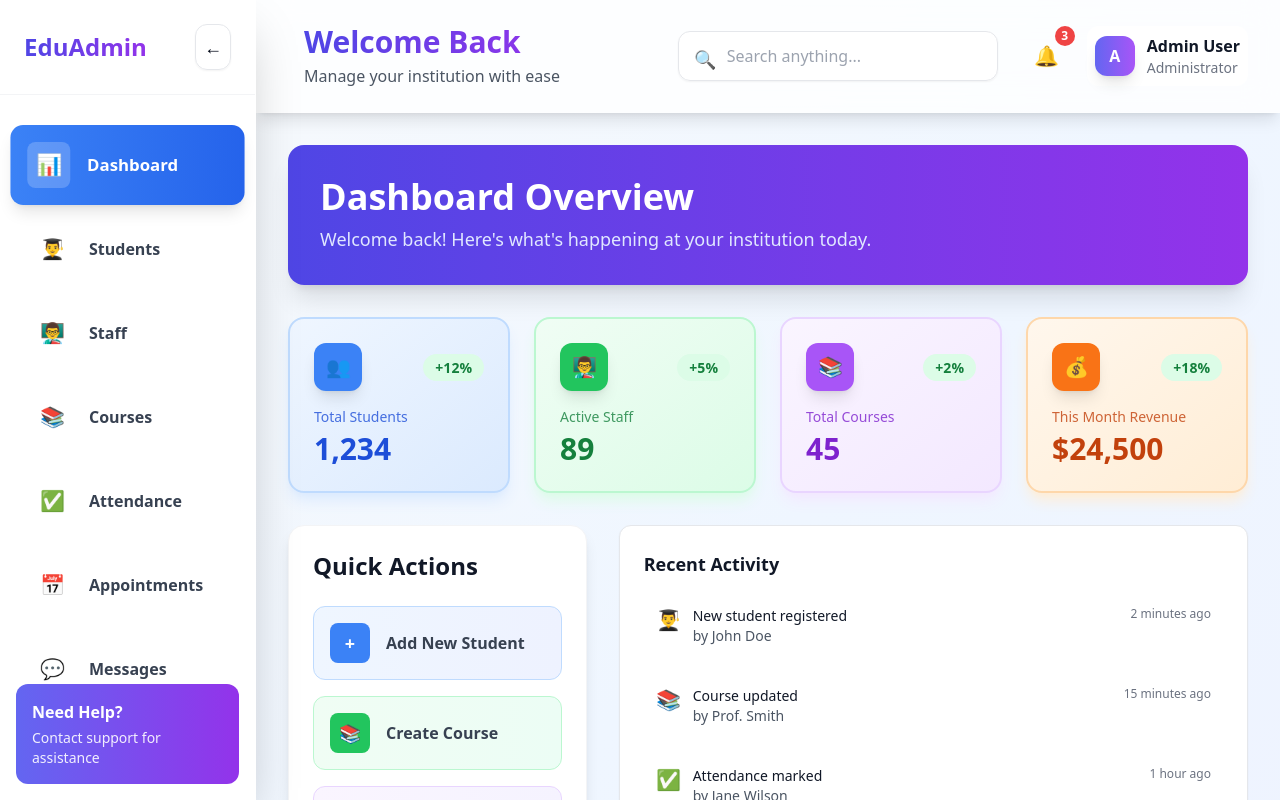
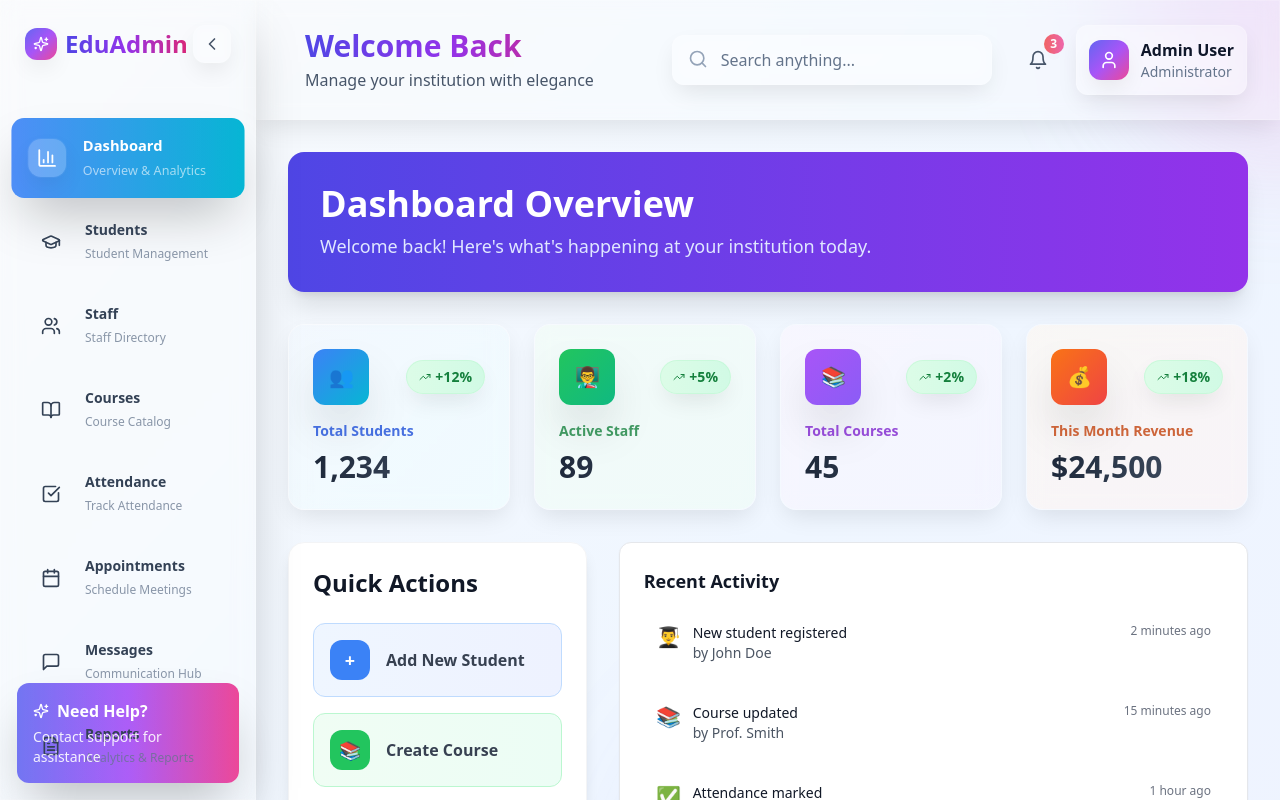
Before and after one commit to Abdisalamabdi303/elegant-dashboard-react, a React (Vite) app: page / in a window 1280 px wide. Shown: the top 800 px of the page. Built offline with nearby package versions, Linux system fonts and the light colour scheme.

Commit message:
Refactor: Improve design and aesthetics
- Enhanced the admin panel's visual appeal.
- Implemented a more professional theme with improved colors and icons.
- Applied aesthetic improvements across various components.

```diff
--- a/src/components/common/StatsCard.tsx
+++ b/src/components/common/StatsCard.tsx
@@ -1,5 +1,6 @@
 
 import React from 'react';
+import { TrendingUp, TrendingDown } from 'lucide-react';
 
 interface StatsCardProps {
   title: string;
@@ -10,17 +11,17 @@ interface StatsCardProps {
 
 export const StatsCard: React.FC<StatsCardProps> = ({ title, value, change, color }) => {
   const colorClasses = {
-    blue: 'bg-gradient-to-br from-blue-50 to-blue-100 text-blue-700 border-blue-200 shadow-blue-100',
-    green: 'bg-gradient-to-br from-green-50 to-green-100 text-green-700 border-green-200 shadow-green-100',
-    purple: 'bg-gradient-to-br from-purple-50 to-purple-100 text-purple-700 border-purple-200 shadow-purple-100',
-    orange: 'bg-gradient-to-br from-orange-50 to-orange-100 text-orange-700 border-orange-200 shadow-orange-100',
+    blue: 'from-blue-50 to-cyan-50 text-blue-700 border-blue-200/50',
+    green: 'from-green-50 to-emerald-50 text-green-700 border-green-200/50',
+    purple: 'from-purple-50 to-violet-50 text-purple-700 border-purple-200/50',
+    orange: 'from-orange-50 to-red-50 text-orange-700 border-orange-200/50',
   };
 
-  const iconClasses = {
-    blue: 'bg-blue-500',
-    green: 'bg-green-500',
-    purple: 'bg-purple-500',
-    orange: 'bg-orange-500',
+  const gradientClasses = {
+    blue: 'from-blue-500 to-cyan-500',
+    green: 'from-green-500 to-emerald-500',
+    purple: 'from-purple-500 to-violet-500',
+    orange: 'from-orange-500 to-red-500',
   };
 
   const icons = {
@@ -30,23 +31,39 @@ export const StatsCard: React.FC<StatsCardProps> = ({ title, value, change, colo
     orange: '💰',
   };
 
+  const isPositive = change.startsWith('+');
+
   return (
-    <div className={`p-6 rounded-2xl border-2 ${colorClasses[color]} hover:shadow-xl hover:scale-105 transition-all duration-300 shadow-lg`}>
+    <div className={`glass backdrop-blur-sm p-6 rounded-2xl border ${colorClasses[color]} hover:shadow-premium hover:scale-105 transition-all duration-300 shadow-premium-sm group relative overflow-hidden`}>
+      {/* Animated background gradient */}
+      <div className={`absolute inset-0 bg-gradient-to-br ${colorClasses[color]} opacity-50 group-hover:opacity-70 transition-opacity duration-300`}></div>
+
+      <div className="relative z-10">
         <div className="flex items-center justify-between mb-4">
-        <div className={`w-12 h-12 ${iconClasses[color]} rounded-xl flex items-center justify-center text-white text-xl shadow-lg`}>
+          <div className={`w-14 h-14 bg-gradient-to-br ${gradientClasses[color]} rounded-xl flex items-center justify-center text-white text-xl shadow-premium group-hover:scale-110 transition-transform duration-300`}>
             {icons[color]}
           </div>
           <div className="text-right">
-          <span className={`text-sm font-bold px-3 py-1 rounded-full ${
-            change.startsWith('+') ? 'bg-green-100 text-green-700' : 'bg-red-100 text-red-700'
-          }`}>
-            {change}
+            <span className={`text-sm font-bold px-3 py-1.5 rounded-full flex items-center space-x-1 ${
+              isPositive
+                ? 'bg-gradient-to-r from-green-100 to-emerald-100 text-green-700 border border-green-200/50'
+                : 'bg-gradient-to-r from-red-100 to-pink-100 text-red-700 border border-red-200/50'
+            } shadow-premium-sm`}>
+              {isPositive ? (
+                <TrendingUp className="w-3 h-3" />
+              ) : (
+                <TrendingDown className="w-3 h-3" />
+              )}
+              <span>{change}</span>
             </span>
           </div>
         </div>
         <div>
-        <p className="text-sm font-medium opacity-80 mb-1">{title}</p>
-        <p className="text-3xl font-bold">{value}</p>
+          <p className="text-sm font-semibold opacity-80 mb-2">{title}</p>
+          <p className="text-3xl font-bold bg-gradient-to-r from-slate-800 to-slate-600 bg-clip-text text-transparent">
+            {value}
+          </p>
+        </div>
       </div>
     </div>
   );
--- a/src/components/layout/AdminLayout.tsx
+++ b/src/components/layout/AdminLayout.tsx
@@ -11,8 +11,15 @@ export const AdminLayout: React.FC<AdminLayoutProps> = ({ children }) => {
   const [sidebarOpen, setSidebarOpen] = useState(true);
 
   return (
-    <div className="min-h-screen bg-gradient-to-br from-slate-50 via-blue-50 to-indigo-50">
-      <div className="flex">
+    <div className="min-h-screen bg-gradient-to-br from-slate-50 via-blue-50 to-indigo-50 relative overflow-hidden">
+      {/* Background decorative elements */}
+      <div className="absolute inset-0 overflow-hidden pointer-events-none">
+        <div className="absolute -top-40 -right-40 w-80 h-80 bg-gradient-to-br from-purple-400/20 to-pink-400/20 rounded-full blur-3xl animate-float"></div>
+        <div className="absolute -bottom-40 -left-40 w-80 h-80 bg-gradient-to-tr from-blue-400/20 to-cyan-400/20 rounded-full blur-3xl animate-float" style={{ animationDelay: '3s' }}></div>
+        <div className="absolute top-1/2 left-1/2 transform -translate-x-1/2 -translate-y-1/2 w-96 h-96 bg-gradient-to-r from-indigo-400/10 to-purple-400/10 rounded-full blur-3xl animate-float" style={{ animationDelay: '1.5s' }}></div>
+      </div>
+
+      <div className="flex relative z-10">
         <Sidebar isOpen={sidebarOpen} onToggle={() => setSidebarOpen(!sidebarOpen)} />
         <div className={`flex-1 transition-all duration-300 ${sidebarOpen ? 'ml-64' : 'ml-16'}`}>
           <Header onToggleSidebar={() => setSidebarOpen(!sidebarOpen)} />
--- a/src/components/layout/Header.tsx
+++ b/src/components/layout/Header.tsx
@@ -1,5 +1,6 @@
 
 import React from 'react';
+import { Search, Bell, User, Menu } from 'lucide-react';
 
 interface HeaderProps {
   onToggleSidebar: () => void;
@@ -7,20 +8,20 @@ interface HeaderProps {
 
 export const Header: React.FC<HeaderProps> = ({ onToggleSidebar }) => {
   return (
-    <header className="bg-white/80 backdrop-blur-lg shadow-lg border-b border-white/20 px-8 py-6 sticky top-0 z-30">
+    <header className="glass backdrop-blur-xl shadow-premium-sm border-b border-white/20 px-8 py-6 sticky top-0 z-30">
       <div className="flex items-center justify-between">
         <div className="flex items-center space-x-4">
           <button
             onClick={onToggleSidebar}
-            className="p-3 rounded-xl hover:bg-gray-100 transition-colors lg:hidden shadow-sm border border-gray-200"
+            className="p-3 rounded-xl hover:bg-white/20 transition-all duration-300 lg:hidden shadow-premium-sm border border-white/10 backdrop-blur-sm"
           >
-            <span className="text-lg">☰</span>
+            <Menu className="w-5 h-5 text-slate-700" />
           </button>
           <div>
-            <h2 className="text-3xl font-bold bg-gradient-to-r from-indigo-600 to-purple-600 bg-clip-text text-transparent">
+            <h2 className="text-3xl font-bold bg-gradient-to-r from-indigo-600 via-purple-600 to-pink-600 bg-clip-text text-transparent">
               Welcome Back
             </h2>
-            <p className="text-gray-600 mt-1">Manage your institution with ease</p>
+            <p className="text-slate-600 mt-1 font-medium">Manage your institution with elegance</p>
           </div>
         </div>
 
@@ -29,26 +30,26 @@ export const Header: React.FC<HeaderProps> = ({ onToggleSidebar }) => {
             <input
               type="text"
               placeholder="Search anything..."
-              className="pl-12 pr-6 py-3 w-80 border border-gray-200 rounded-xl focus:ring-2 focus:ring-indigo-500 focus:border-transparent bg-white/70 backdrop-blur-sm shadow-sm transition-all"
+              className="pl-12 pr-6 py-3 w-80 border border-white/20 rounded-xl focus:ring-2 focus:ring-indigo-500/50 focus:border-indigo-500/50 glass backdrop-blur-sm shadow-premium-sm transition-all duration-300 placeholder-slate-500 font-medium"
             />
-            <span className="absolute left-4 top-3.5 text-gray-400 text-lg">🔍</span>
+            <Search className="absolute left-4 top-3.5 text-slate-400 w-5 h-5" />
           </div>
 
           <div className="flex items-center space-x-4">
-            <button className="relative p-3 rounded-xl hover:bg-gray-100 transition-colors">
-              <span className="text-xl">🔔</span>
-              <div className="absolute -top-1 -right-1 w-5 h-5 bg-red-500 rounded-full flex items-center justify-center text-white text-xs font-bold">
+            <button className="relative p-3 rounded-xl hover:bg-white/20 transition-all duration-300 group">
+              <Bell className="w-5 h-5 text-slate-600 group-hover:text-indigo-600 transition-colors" />
+              <div className="absolute -top-1 -right-1 w-5 h-5 bg-gradient-to-r from-red-500 to-pink-500 rounded-full flex items-center justify-center text-white text-xs font-bold shadow-premium-sm animate-glow">
                 3
               </div>
             </button>
 
-            <div className="flex items-center space-x-3 bg-white/70 backdrop-blur-sm rounded-xl p-2">
-              <div className="w-10 h-10 bg-gradient-to-r from-indigo-500 to-purple-500 rounded-xl flex items-center justify-center text-white font-bold shadow-lg">
-                A
+            <div className="flex items-center space-x-3 glass backdrop-blur-sm rounded-xl p-3 shadow-premium-sm border border-white/10">
+              <div className="w-10 h-10 bg-gradient-to-br from-indigo-500 via-purple-500 to-pink-500 rounded-xl flex items-center justify-center text-white font-bold shadow-premium-sm">
+                <User className="w-5 h-5" />
               </div>
               <div className="hidden md:block">
-                <span className="text-gray-900 font-semibold">Admin User</span>
-                <p className="text-gray-500 text-sm">Administrator</p>
+                <span className="text-slate-900 font-semibold">Admin User</span>
+                <p className="text-slate-500 text-sm font-medium">Administrator</p>
               </div>
             </div>
           </div>
--- a/src/components/layout/Sidebar.tsx
+++ b/src/components/layout/Sidebar.tsx
@@ -1,6 +1,19 @@
 
 import React from 'react';
 import { useNavigate, useLocation } from 'react-router-dom';
+import {
+  BarChart3,
+  GraduationCap,
+  Users,
+  BookOpen,
+  CheckSquare,
+  Calendar,
+  MessageSquare,
+  FileText,
+  ChevronLeft,
+  ChevronRight,
+  Sparkles
+} from 'lucide-react';
 
 interface SidebarProps {
   isOpen: boolean;
@@ -9,20 +22,69 @@ interface SidebarProps {
 
 interface NavItem {
   name: string;
-  icon: string;
+  icon: React.ComponentType<{ className?: string }>;
   path: string;
   gradient: string;
+  description: string;
 }
 
 const navItems: NavItem[] = [
-  { name: 'Dashboard', icon: '📊', path: '/', gradient: 'from-blue-500 to-blue-600' },
-  { name: 'Students', icon: '👨‍🎓', path: '/students', gradient: 'from-green-500 to-green-600' },
-  { name: 'Staff', icon: '👨‍🏫', path: '/staff', gradient: 'from-purple-500 to-purple-600' },
-  { name: 'Courses', icon: '📚', path: '/courses', gradient: 'from-orange-500 to-orange-600' },
-  { name: 'Attendance', icon: '✅', path: '/attendance', gradient: 'from-teal-500 to-teal-600' },
-  { name: 'Appointments', icon: '📅', path: '/appointments', gradient: 'from-pink-500 to-pink-600' },
-  { name: 'Messages', icon: '💬', path: '/messages', gradient: 'from-indigo-500 to-indigo-600' },
-  { name: 'Reports', icon: '📈', path: '/reports', gradient: 'from-red-500 to-red-600' },
+  {
+    name: 'Dashboard',
+    icon: BarChart3,
+    path: '/',
+    gradient: 'from-blue-500 to-cyan-500',
+    description: 'Overview & Analytics'
+  },
+  {
+    name: 'Students',
+    icon: GraduationCap,
+    path: '/students',
+    gradient: 'from-green-500 to-emerald-500',
+    description: 'Student Management'
+  },
+  {
+    name: 'Staff',
+    icon: Users,
+    path: '/staff',
+    gradient: 'from-purple-500 to-violet-500',
+    description: 'Staff Directory'
+  },
+  {
+    name: 'Courses',
+    icon: BookOpen,
+    path: '/courses',
+    gradient: 'from-orange-500 to-red-500',
+    description: 'Course Catalog'
+  },
+  {
+    name: 'Attendance',
+    icon: CheckSquare,
+    path: '/attendance',
+    gradient: 'from-teal-500 to-cyan-500',
+    description: 'Track Attendance'
+  },
+  {
+    name: 'Appointments',
+    icon: Calendar,
+    path: '/appointments',
+    gradient: 'from-pink-500 to-rose-500',
+    description: 'Schedule Meetings'
+  },
+  {
+    name: 'Messages',
+    icon: MessageSquare,
+    path: '/messages',
+    gradient: 'from-indigo-500 to-blue-500',
+    description: 'Communication Hub'
+  },
+  {
+    name: 'Reports',
+    icon: FileText,
+    path: '/reports',
+    gradient: 'from-red-500 to-pink-500',
+    description: 'Analytics & Reports'
+  },
 ];
 
 export const Sidebar: React.FC<SidebarProps> = ({ isOpen, onToggle }) => {
@@ -30,53 +92,83 @@ export const Sidebar: React.FC<SidebarProps> = ({ isOpen, onToggle }) => {
   const location = useLocation();
 
   return (
-    <div className={`fixed left-0 top-0 h-full bg-white/95 backdrop-blur-lg shadow-2xl transition-all duration-300 z-40 ${isOpen ? 'w-64' : 'w-16'} border-r border-white/20`}>
-      <div className="flex items-center justify-between p-6 border-b border-gray-100">
+    <div className={`fixed left-0 top-0 h-full glass backdrop-blur-xl shadow-premium transition-all duration-300 z-40 ${isOpen ? 'w-64' : 'w-16'} border-r border-white/20`}>
+      <div className="flex items-center justify-between p-6 border-b border-white/10">
         {isOpen && (
-          <h1 className="text-2xl font-bold bg-gradient-to-r from-indigo-600 to-purple-600 bg-clip-text text-transparent">
+          <div className="flex items-center space-x-2">
+            <div className="w-8 h-8 bg-gradient-to-br from-indigo-500 via-purple-500 to-pink-500 rounded-lg flex items-center justify-center shadow-premium-sm">
+              <Sparkles className="w-4 h-4 text-white" />
+            </div>
+            <h1 className="text-2xl font-bold bg-gradient-to-r from-indigo-600 via-purple-600 to-pink-600 bg-clip-text text-transparent">
               EduAdmin
             </h1>
+          </div>
         )}
         <button
           onClick={onToggle}
-          className="p-2 rounded-xl hover:bg-gray-100 transition-colors shadow-sm border border-gray-200"
+          className="p-2 rounded-xl hover:bg-white/20 transition-all duration-300 shadow-premium-sm border border-white/10 backdrop-blur-sm group"
         >
-          <span className="text-lg">{isOpen ? '←' : '→'}</span>
+          {isOpen ? (
+            <ChevronLeft className="w-5 h-5 text-slate-600 group-hover:text-indigo-600 transition-colors" />
+          ) : (
+            <ChevronRight className="w-5 h-5 text-slate-600 group-hover:text-indigo-600 transition-colors" />
+          )}
         </button>
       </div>
 
       <nav className="mt-8 px-4">
-        {navItems.map((item) => (
+        {navItems.map((item) => {
+          const Icon = item.icon;
+          const isActive = location.pathname === item.path;
+
+          return (
             <button
               key={item.path}
               onClick={() => navigate(item.path)}
-            className={`w-full flex items-center px-4 py-4 mb-2 text-left rounded-xl transition-all duration-200 group ${
-              location.pathname === item.path
-                ? `bg-gradient-to-r ${item.gradient} text-white shadow-lg transform scale-105`
-                : 'text-gray-700 hover:bg-gray-50 hover:text-indigo-600'
+              className={`w-full flex items-center px-4 py-4 mb-2 text-left rounded-xl transition-all duration-300 group relative overflow-hidden ${
+                isActive
+                  ? `bg-gradient-to-r ${item.gradient} text-white shadow-premium transform scale-105`
+                  : 'text-slate-700 hover:bg-white/20 hover:text-indigo-600 hover:scale-105'
               }`}
             >
-            <div className={`text-xl mr-4 p-2 rounded-lg transition-all duration-200 ${
-              location.pathname === item.path
-                ? 'bg-white/20'
-                : 'group-hover:bg-indigo-100'
+              {/* Animated background for active state */}
+              {isActive && (
+                <div className="absolute inset-0 bg-gradient-to-r from-white/20 to-transparent opacity-50"></div>
+              )}
+
+              <div className={`relative z-10 text-xl mr-4 p-2 rounded-lg transition-all duration-300 ${
+                isActive
+                  ? 'bg-white/20 shadow-premium-sm'
+                  : 'group-hover:bg-indigo-100 group-hover:text-indigo-600'
               }`}>
-              {item.icon}
+                <Icon className="w-5 h-5" />
               </div>
               {isOpen && (
-              <span className="font-semibold transition-all duration-200">
+                <div className="relative z-10 transition-all duration-300">
+                  <span className="font-semibold text-sm block">
                     {item.name}
                   </span>
+                  <span className={`text-xs opacity-75 ${isActive ? 'text-white/80' : 'text-slate-500'}`}>
+                    {item.description}
+                  </span>
+                </div>
               )}
             </button>
-        ))}
+          );
+        })}
       </nav>
 
       {isOpen && (
         <div className="absolute bottom-4 left-4 right-4">
-          <div className="bg-gradient-to-r from-indigo-500 to-purple-600 rounded-xl p-4 text-white">
-            <h3 className="font-semibold mb-1">Need Help?</h3>
+          <div className="bg-gradient-to-r from-indigo-500 via-purple-500 to-pink-500 rounded-xl p-4 text-white shadow-premium relative overflow-hidden">
+            <div className="absolute inset-0 bg-gradient-to-r from-white/10 to-transparent"></div>
+            <div className="relative z-10">
+              <h3 className="font-semibold mb-1 flex items-center">
+                <Sparkles className="w-4 h-4 mr-2" />
+                Need Help?
+              </h3>
               <p className="text-sm opacity-90">Contact support for assistance</p>
+            </div>
           </div>
         </div>
       )}
--- a/src/index.css
+++ b/src/index.css
@@ -1,8 +1,9 @@
+
 @tailwind base;
 @tailwind components;
 @tailwind utilities;
 
-/* Definition of the design system. All colors, gradients, fonts, etc should be defined here. */
+/* Modern Professional Design System */
 
 @layer base {
   :root {
@@ -34,50 +35,35 @@
     --input: 214.3 31.8% 91.4%;
     --ring: 222.2 84% 4.9%;
 
-    --radius: 0.5rem;
+    --radius: 0.75rem;
 
     --sidebar-background: 0 0% 98%;
-
     --sidebar-foreground: 240 5.3% 26.1%;
-
     --sidebar-primary: 240 5.9% 10%;
-
     --sidebar-primary-foreground: 0 0% 98%;
-
     --sidebar-accent: 240 4.8% 95.9%;
-
     --sidebar-accent-foreground: 240 5.9% 10%;
-
     --sidebar-border: 220 13% 91%;
-
     --sidebar-ring: 217.2 91.2% 59.8%;
   }
 
   .dark {
     --background: 222.2 84% 4.9%;
     --foreground: 210 40% 98%;
-
     --card: 222.2 84% 4.9%;
     --card-foreground: 210 40% 98%;
-
     --popover: 222.2 84% 4.9%;
     --popover-foreground: 210 40% 98%;
-
     --primary: 210 40% 98%;
     --primary-foreground: 222.2 47.4% 11.2%;
-
     --secondary: 217.2 32.6% 17.5%;
     --secondary-foreground: 210 40% 98%;
-
     --muted: 217.2 32.6% 17.5%;
     --muted-foreground: 215 20.2% 65.1%;
-
     --accent: 217.2 32.6% 17.5%;
     --accent-foreground: 210 40% 98%;
-
     --destructive: 0 62.8% 30.6%;
     --destructive-foreground: 210 40% 98%;
-
     --border: 217.2 32.6% 17.5%;
     --input: 217.2 32.6% 17.5%;
     --ring: 212.7 26.8% 83.9%;
@@ -98,6 +84,69 @@
   }
 
   body {
-    @apply bg-background text-foreground;
+    @apply bg-background text-foreground font-sans antialiased;
   }
 }
+
+/* Custom scrollbar */
+::-webkit-scrollbar {
+  width: 6px;
+}
+
+::-webkit-scrollbar-track {
+  background: transparent;
+}
+
+::-webkit-scrollbar-thumb {
+  background: linear-gradient(180deg, #6366f1, #8b5cf6);
+  border-radius: 3px;
+}
+
+::-webkit-scrollbar-thumb:hover {
+  background: linear-gradient(180deg, #4f46e5, #7c3aed);
+}
+
+/* Glassmorphism effects */
+.glass {
+  background: rgba(255, 255, 255, 0.25);
+  backdrop-filter: blur(10px);
+  -webkit-backdrop-filter: blur(10px);
+  border: 1px solid rgba(255, 255, 255, 0.18);
+}
+
+.glass-dark {
+  background: rgba(0, 0, 0, 0.25);
+  backdrop-filter: blur(10px);
+  -webkit-backdrop-filter: blur(10px);
+  border: 1px solid rgba(255, 255, 255, 0.08);
+}
+
+/* Premium shadows */
+.shadow-premium {
+  box-shadow: 0 25px 50px -12px rgba(0, 0, 0, 0.25),
+              0 0 0 1px rgba(255, 255, 255, 0.05);
+}
+
+.shadow-premium-sm {
+  box-shadow: 0 10px 25px -5px rgba(0, 0, 0, 0.1),
+              0 0 0 1px rgba(255, 255, 255, 0.05);
+}
+
+/* Animations */
+@keyframes float {
+  0%, 100% { transform: translateY(0px); }
+  50% { transform: translateY(-10px); }
+}
+
+@keyframes glow {
+  0%, 100% { opacity: 1; }
+  50% { opacity: 0.5; }
+}
+
+.animate-float {
+  animation: float 6s ease-in-out infinite;
+}
+
+.animate-glow {
+  animation: glow 2s ease-in-out infinite;
+}
```
Also changed, not shown: src/components/common/DataTable.tsx (+20 -16 lines). Lines whose indentation alone changed are shown as unchanged.
